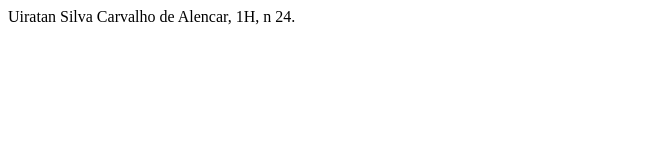
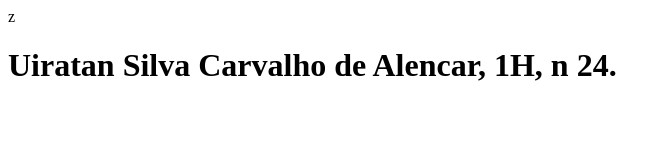
Before and after one commit to uiratan-24/primeiro-repositorio, a plain HTML site: page index.html in a window 1280 px wide. Shown: the whole page, without its empty margins (0-671 px from the left). Drawn offline with Linux system fonts and the light colour scheme.

Commit message:
marcação do nome como titúlo 1

```diff
--- a/index.html
+++ b/index.html
@@ -1,5 +1,5 @@
 <html>
-
- Uiratan Silva Carvalho de Alencar, 1H, n 24.
+z
+ <h1>Uiratan Silva Carvalho de Alencar, 1H, n 24.</h1>
 
   </html>
```
